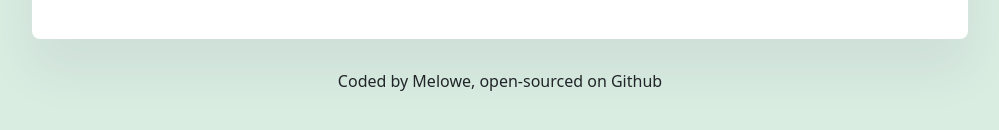
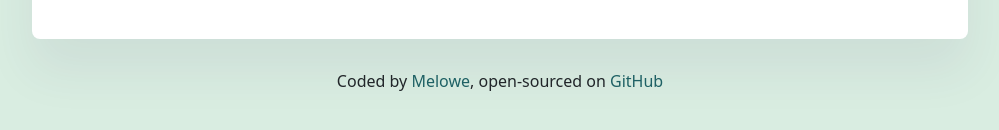
Before and after one commit to Mel-Lowe/dictionary-app, a React (Create React App) app: page / in a window 1280 px wide. Shown: the part 322-452 px from the top of the page, without its empty margins (140-1139 px from the left). Built offline with nearby package versions, Linux system fonts and the light colour scheme; no server answers.

Commit message:
added synonym styling

```diff
--- a/src/App.css
+++ b/src/App.css
@@ -15,3 +15,12 @@ body {
   text-align: center;
   margin: 30px 0;
 }
+
+.App footer a {
+  text-decoration: none;
+  color: #1e6064;
+}
+
+.App footer a:hover {
+  color: #154749;
+}
--- a/src/App.js
+++ b/src/App.js
@@ -11,7 +11,12 @@ export default function App() {
         </div>
         <Dictionary defaultKeyword="sunset" />
       </div>
-      <footer>Coded by Melowe, open-sourced on Github</footer>
+      <footer>
+        Coded by{" "}
+        <a href="https://playful-lebkuchen-8def1d.netlify.app/">Melowe</a>,
+        open-sourced on{" "}
+        <a href="https://github.com/Mel-Lowe/dictionary-app">GitHub</a>
+      </footer>
     </div>
   );
 }
--- a/src/Synonyms.css
+++ b/src/Synonyms.css
@@ -6,7 +6,6 @@
 .Synonyms .synonym-title {
   font-size: 15px;
   font-weight: 600;
-  padding-right: 12px;
   color: black;
 }
 
@@ -14,6 +13,9 @@
   font-size: 14px;
   font-weight: 500;
   display: inline-block;
-  padding-right: 12px;
-  color: #1e6064;
+  padding: 3px 6px;
+  margin: 10px;
+  background-color: #d9ede1;
+  border-radius: 4px;
+  color: black;
 }
```
